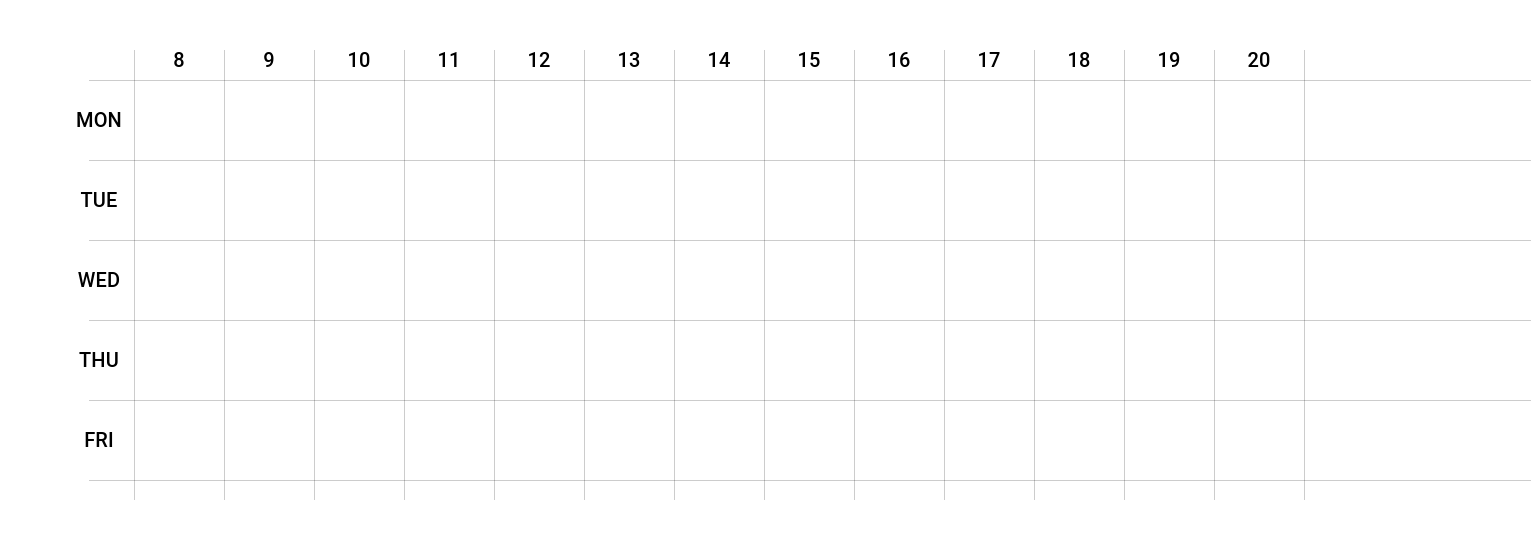
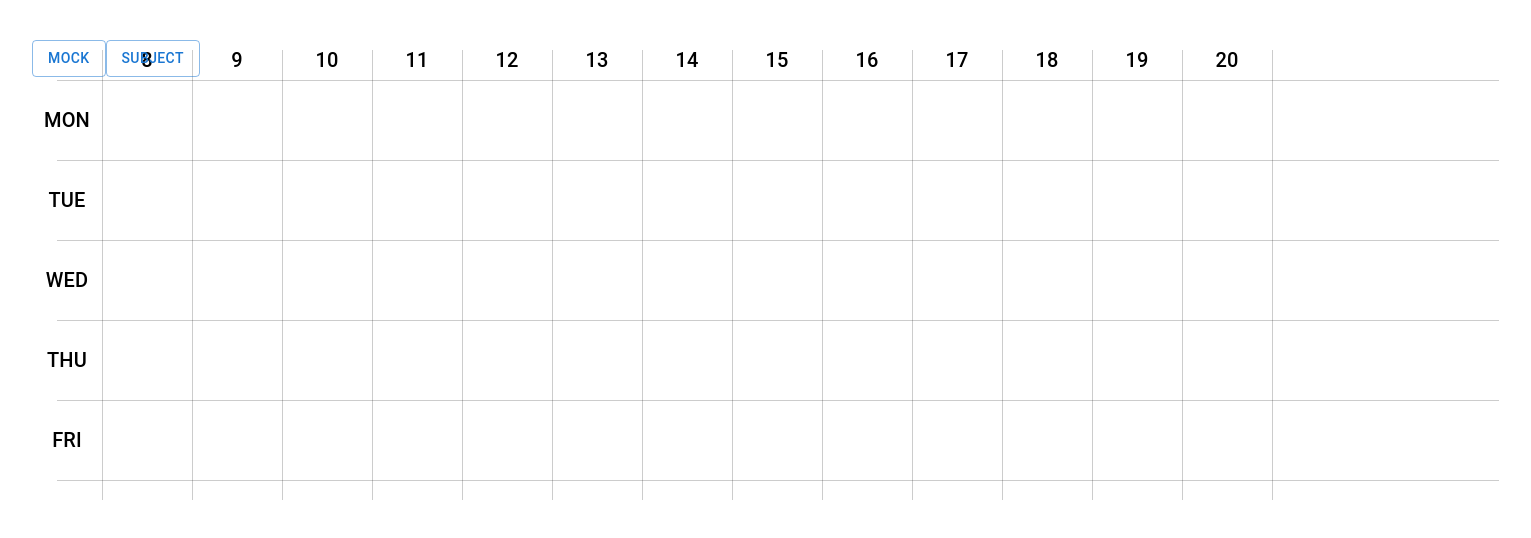
Before and after one commit to Ronnakrit888/schedule-reg-kku, a Next.js app: page / in a window 1280 px wide. Shown: the top 538 px of the page, 1531 px wide, since content can reach past the window. Built offline with nearby package versions, Linux system fonts and the light colour scheme.

Commit message:
better table ?

```diff
--- a/src/app/page.tsx
+++ b/src/app/page.tsx
@@ -98,6 +98,7 @@ export default function Home() {
           marginLeft: "auto",
           marginRight: "auto",
           display: "block",
+          position : 'absolute'
         }}
       >
         <div style={{ paddingTop: "32px", boxSizing: "inherit" }}>
@@ -185,7 +186,14 @@ export default function Home() {
             </div>
           </div>
         </div>
+      <div style={{ display : 'flex', left : '0px'}}>
+        <div style={{display : 'flex', justifyContent : 'space-between', maxWidth : '300px'}}>
+          <Button variant="outlined">Mock</Button>
+          <Button variant="outlined">Subject</Button>
+        </div>
+      </div>
       </Container>
+
     </div>
   );
 }
```
